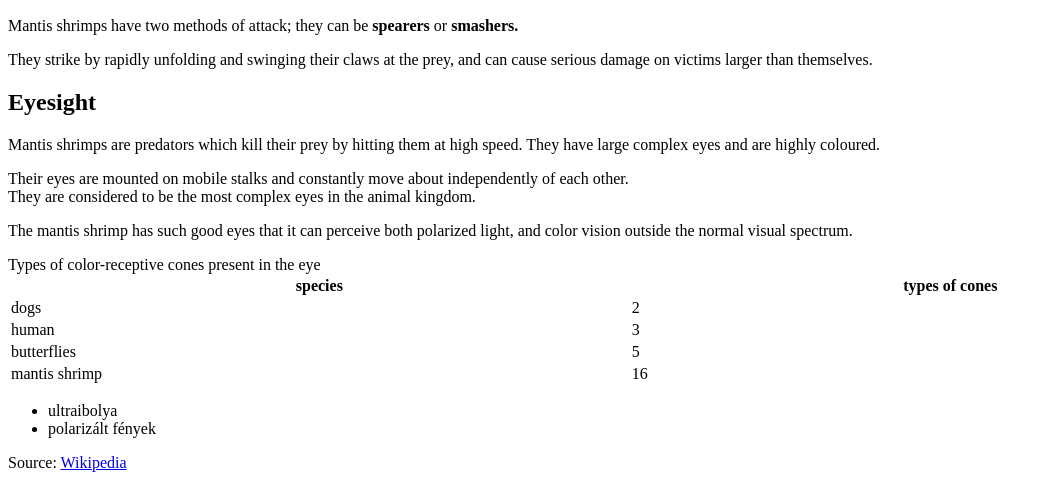
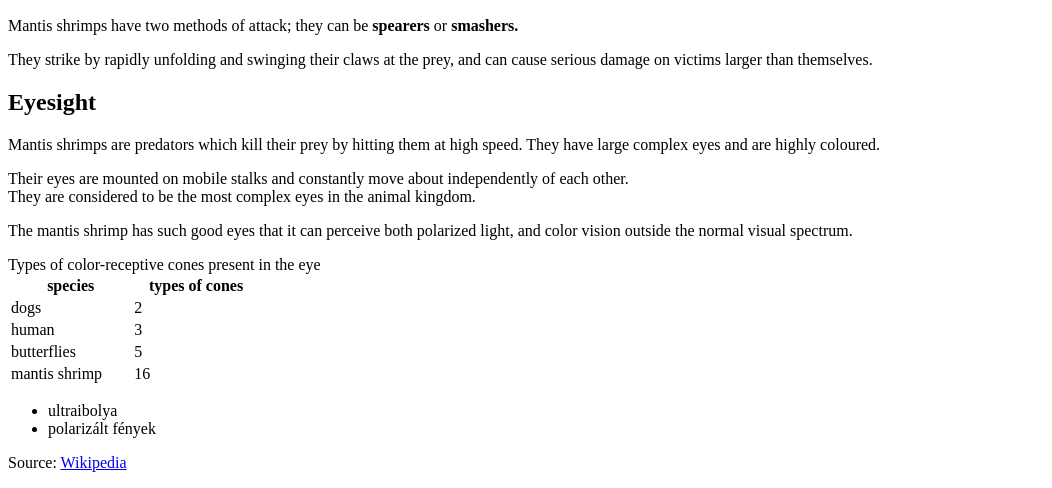
Before and after one commit to borosolcsi/saskarak, a plain HTML site: page index.html in a window 1280 px wide. Shown: the part 434-922 px from the top of the page, without its empty margins (0-1052 px from the left). Drawn offline with Linux system fonts and the light colour scheme.

Commit message:
Update index.html

```diff
--- a/index.html
+++ b/index.html
@@ -17,7 +17,7 @@
     <p>Their eyes are mounted on mobile stalks and constantly move about independently of each other. <br> They are considered to be the most complex eyes in the animal kingdom.</p>
     <p>The mantis shrimp has such good eyes that it can perceive both polarized light, and color vision outside the normal visual spectrum.</p>
     <caption>Types of color-receptive cones present in the eye</caption>
-    <table style="width:100%">
+    <table style="width:20%">
         <tr>
           <th>species</th>
           <th>types of cones</th>
```
